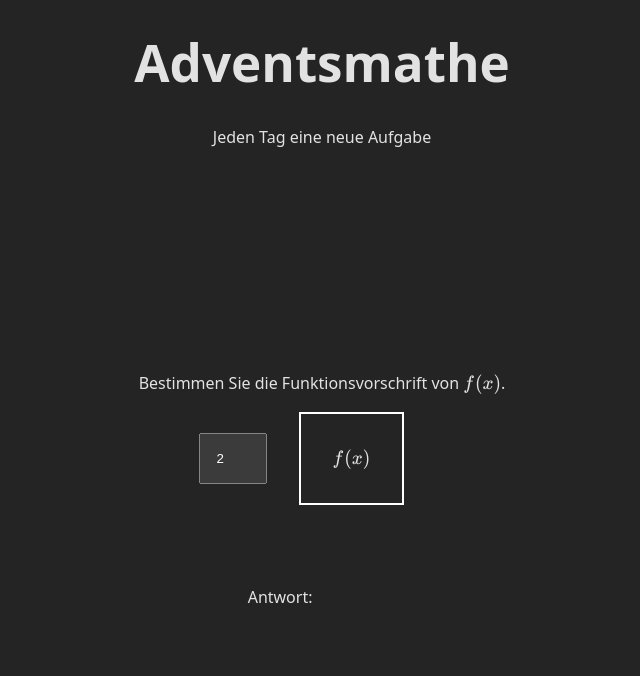
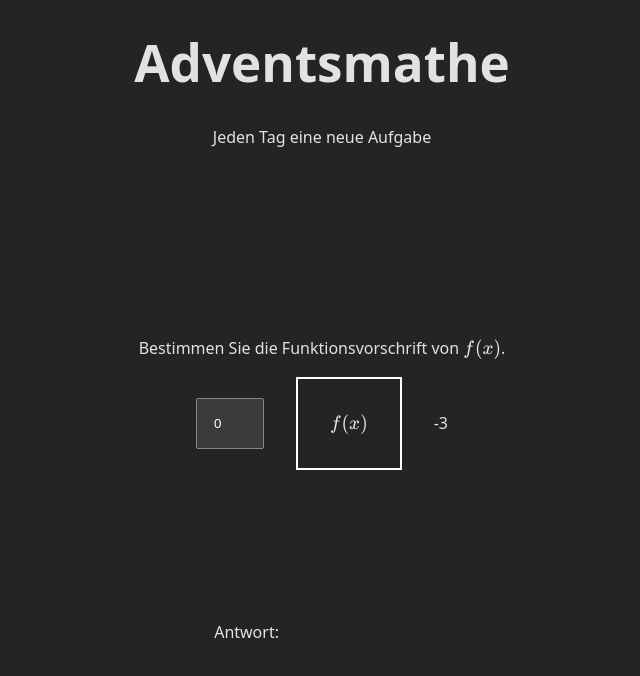
Before and after one commit to cedricgeissmann/advent-math, a SvelteKit app: page /day04 in a window 1280 px wide. Shown: the top 676 px of the page, without its empty margins (318-958 px from the left). Built offline with nearby package versions, Linux system fonts and the light colour scheme.

Commit message:
Finished function animation.

```diff
--- a/src/routes/day04/+page.svelte
+++ b/src/routes/day04/+page.svelte
@@ -1,23 +1,35 @@
 <script>
-    import katex from "katex"
-    const input = "2"
-    const fx = katex.renderToString('f(x)')
-    const output = katex.renderToString('f(x) = ...')
+import katex from "katex";
 
-    const applyFunction = () => {
-        document.getElementById("scramble").classList.add("scramble")
+let isScramble = false
+let isShaking = false
+
+let input = Math.floor(Math.random() * 10) - 5;
+const fx = katex.renderToString("f(x)");
+const m = Math.floor(Math.random() * 10) - 5
+const b = Math.floor(Math.random() * 10) - 5
+const output = katex.renderToString(`f(x) = ${m} \\cdot x ${b < 0 ? "" : "+"} ${b}`);
+let value = calc(input)
+
+function calc(x) {
+    return m * x - b;
+}
+
+    const applyFunction = (e) => {
+        input = e.target.value
+        isShaking = true
+        isScramble = true
         setTimeout(() => {
-            document.getElementById("scramble").classList.remove("scramble")
-        }, 2000)
+        value = calc(input)
+    })
+        setTimeout(() => {
+            isShaking = false
+            isScramble = false
+        }, 4000)
     }
 </script>
 
 <style>
-
-.answer {
-    margin-top: 5rem;
-}
-
 .answer > span {
   opacity: 0;
   transition: opacity 0.6s ease;
@@ -28,28 +40,16 @@
   opacity: 1;
 }
 
-svg > * {
-    stroke: white;
-    fill: none;
-}
-
-#rot {
-    transform-origin: center;
-    transform: rotate(-90deg);
-    animation-name: rotate;
-    animation-delay: 2s;
-    animation-duration: 2s;
-    animation-repeat-count: infinite;
-}
-
-@keyframes rotate {
-    from {transform: rotate(0deg);}
-    to {transform: rotate(-90deg);}
-}
-
 .function-box {
   border: 2px solid white;
   padding: 2rem;
+}
+
+.shake {
+  animation-name: shake;
+        animation-duration: 1s;
+    animation-timing-function: ease-in-out;
+    animation-delay: 2s;
 }
 
 .function-wrapper {
@@ -74,28 +74,62 @@ svg > * {
 }
 
 @keyframes scramble {
-    0% {transform: translateX(-220px); filter: blur(0);}
-    40% {transform: translateX(-100px); filter: blur(5px);}
-    60% {transform: translateX(-100px); filter: blur(5px);}
-    100% {transform: translateX(0); filter: blur(0px);}
+  0% {
+    transform: translateX(-220px);
+    filter: blur(0);
+  }
+  40% {
+    transform: translateX(-100px);
+    filter: blur(5px);
+  }
+  60% {
+    transform: translateX(-100px);
+    filter: blur(5px);
+  }
+  100% {
+    transform: translateX(0);
+    filter: blur(0px);
+  }
 }
 
 @keyframes shake {
-
+  0%,
+  100% {
+    transform: translateX(0);
+  }
+  10%,
+  30%,
+  50%,
+  70%,
+  90% {
+    transform: translateX(-5px);
+  }
+  20%,
+  40%,
+  60%,
+  80% {
+    transform: translateX(5px);
+  }
 }
 
-
-
+.answer {
+    margin-top: 150px;
+}
 </style>
 
 <div>
-<p>
-    Bestimmen Sie die Funktionsvorschrift von {@html fx}.
-</p>
+  <p>Bestimmen Sie die Funktionsvorschrift von {@html fx}.</p>
   <div class="function-wrapper">
-        <input class="function-input" type="number" value={input} on:change={applyFunction} />
-        <span class="function-box">{@html fx}</span>
-        <span id="scramble" class="scramble">{input}</span>
+    <input
+      class="function-input"
+      type="number"
+      value={input}
+      on:change={applyFunction}
+    >
+        <span id="function-box" class={`function-box ${isShaking ? 'shake' : ''}`}>{@html fx}</span>
+    <span id="scramble" class={`${isScramble ? 'scramble' : ''}`}>{value}</span>
   </div>
-<div class="answer">Antwort: <span>{@html output}</span></div>
+  <div class="answer">
+    Antwort: <span>{@html output}</span>
   </div>
+</div>
```
Lines whose indentation alone changed are shown as unchanged.
